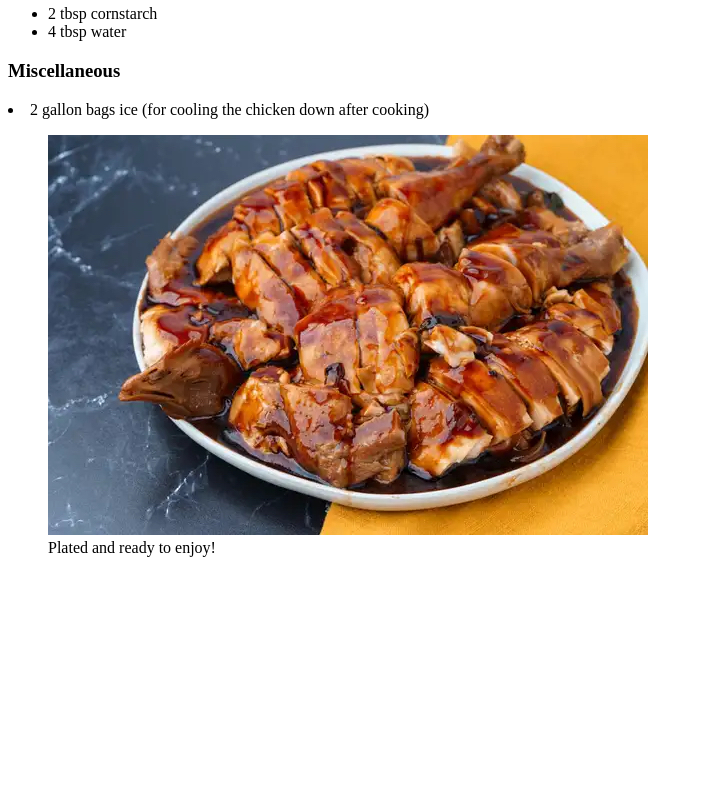
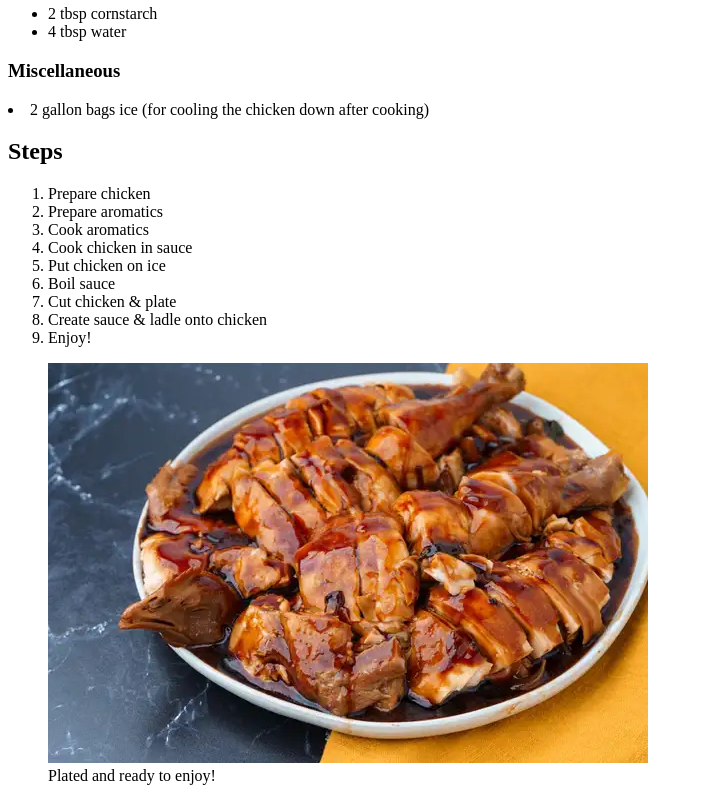
Before and after one commit to auleyAwesome/odin-recipes, a plain HTML site: page recipes/soy-sauce-chicken.html in a window 1280 px wide. Shown: the part 1060-1861 px from the top of the page, without its empty margins (0-703 px from the left). Before the commit the page ends 1633 px from the top, so only its background shows below. Drawn offline with Linux system fonts and the light colour scheme.

Commit message:
Add missing steps to Soy Sauce Chicken page

```diff
--- a/recipes/soy-sauce-chicken.html
+++ b/recipes/soy-sauce-chicken.html
@@ -45,7 +45,18 @@
                 </ul>
             <h3>Miscellaneous</h3>
                 <li>2 gallon bags ice (for cooling the chicken down after cooking)</li>
-
+        <h2>Steps</h2>
+                <ol>
+                    <li>Prepare chicken</li>
+                    <li>Prepare aromatics</li>
+                    <li>Cook aromatics</li>
+                    <li>Cook chicken in sauce</li>
+                    <li>Put chicken on ice</li>
+                    <li>Boil sauce</li>
+                    <li>Cut chicken & plate</li>
+                    <li>Create sauce & ladle onto chicken</li>
+                    <li>Enjoy!</li>
+                </ol>
         <figure>
             <img src="img/soy-sauce-chicken-2.jpg" alt="Soy sauce chicken sliced and ready to eat">
             <figcaption>Plated and ready to enjoy!</figcaption>
```
